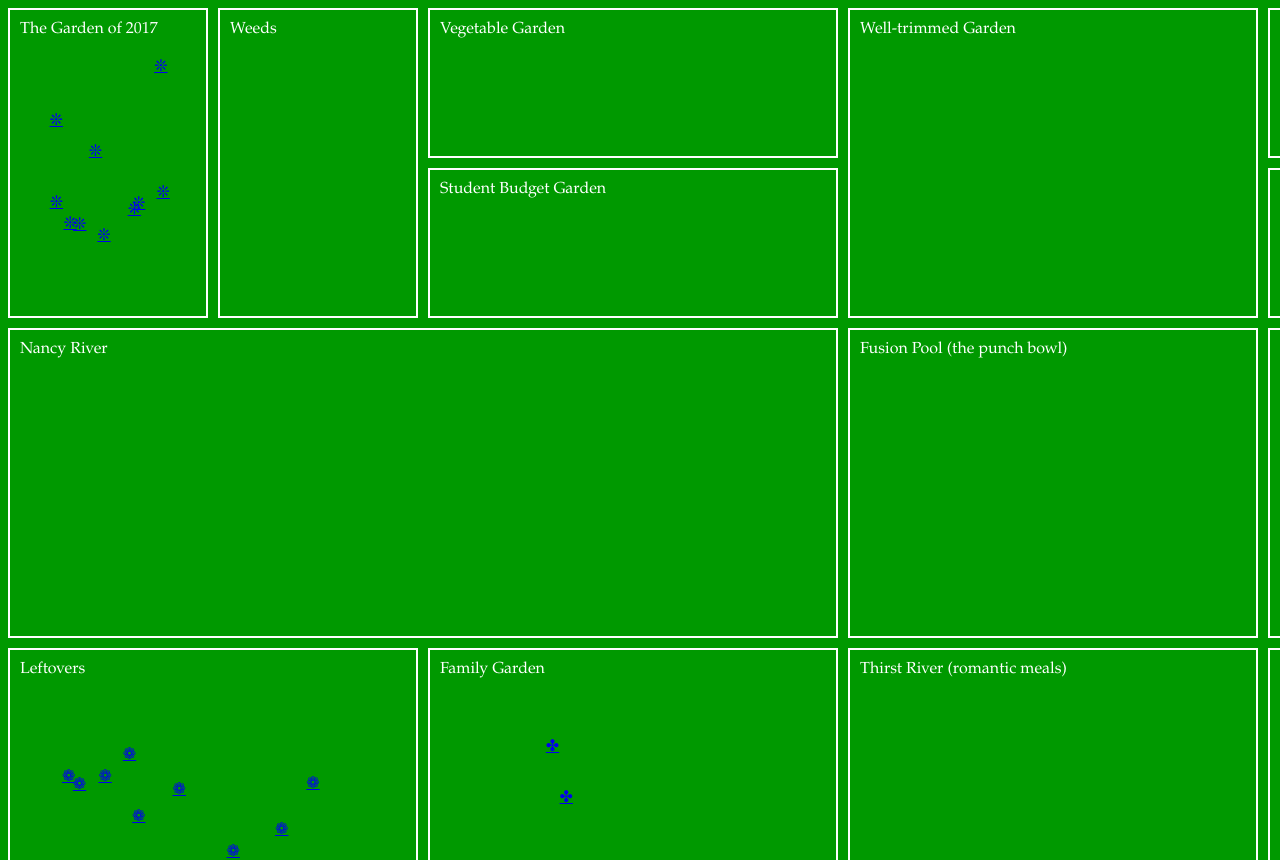
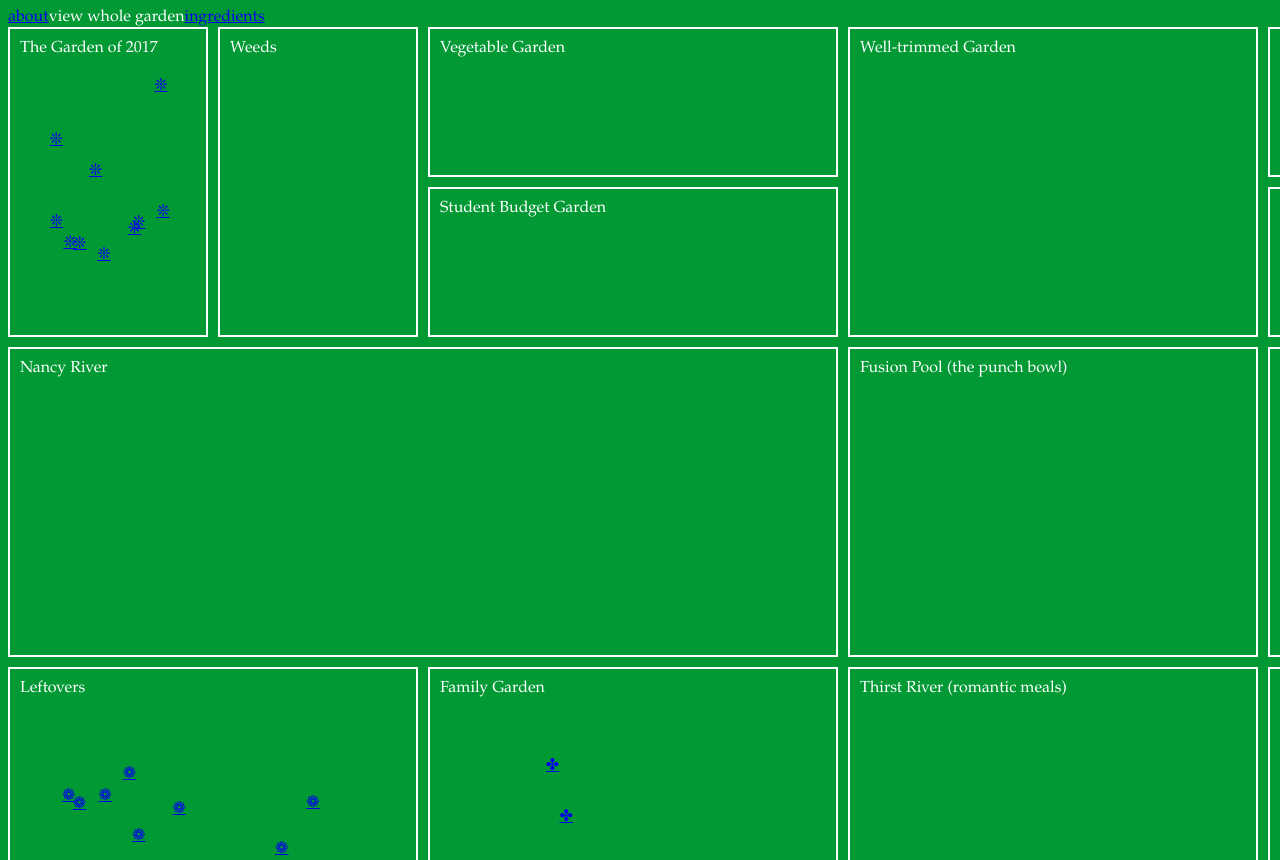
Before and after one commit to agnescameron/garden-of-blues, a React (Create React App) app: page / in a window 1280 px wide. Shown: the top 860 px of the page. Built offline with nearby package versions, Linux system fonts and the light colour scheme; no server answers.

Commit message:
added Nav bar

```diff
--- a/src/App.css
+++ b/src/App.css
@@ -1,5 +1,5 @@
 body {
-	background-color: #009900;
+	background-color: #009933;
 	font-family: "Palatino Linotype", "Book Antiqua", Palatino, serif;
 	color: white;
 }
--- a/src/App.js
+++ b/src/App.js
@@ -9,6 +9,7 @@ import Recipes from './routes/Recipes';
 import About from './routes/About';
 
 //components
+import Nav from './components/Nav';
 import RecipePage from './components/RecipePage';
 
 import './App.css';
@@ -24,7 +25,7 @@ class App extends React.Component {
             <meta name="description" content="nancy and semine's diaspora blues" />
             <meta name="keywords" content="recipes, honduras, malaysia" />
           </Helmet>
-
+                <Nav></Nav>
           <Switch>
             <Route exact path="/" component={Home} />
             <Route path="/about" component={About} />
--- /dev/null
+++ b/src/components/Nav.js
@@ -0,0 +1,31 @@
+import React from 'react';
+import { Link } from 'react-router-dom';
+
+export default class Nav extends React.Component{
+
+  constructor(props) {
+    super(props);
+  }
+
+
+	zoom = () => {
+
+	}
+
+  render() {
+  	return (
+  		<div className="nav">
+        <Link to={{ pathname: "/about"}} >
+      			<span>about</span>
+        </Link>
+
+      	<span id="zoom" onClick={this.zoom}>view whole garden</span>
+
+        <Link to={{ pathname: "/ingredients"}} >
+      			<span>ingredients</span>
+        </Link>
+        </div>
+        );
+	}
+
+}
--- a/src/routes/Home.js
+++ b/src/routes/Home.js
@@ -6,7 +6,6 @@ import Garden from '../components/Garden'
 import { gardens } from '../helpers/gardens'
 
 class Home extends React.Component{
-
 
   render() {
 
```
